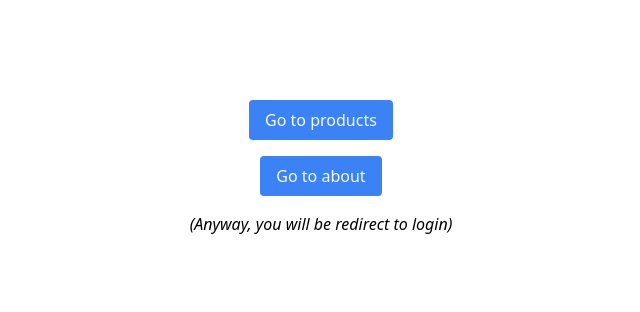
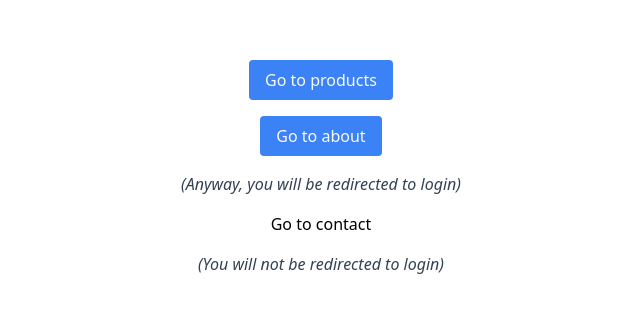
Before and after one commit to TLRKiliann/next-login, a Next.js app in the folder my-app/: page / in a window 1280 px wide. Shown: the part 232-544 px from the top of the page, without its empty margins (319-959 px from the left). Built offline with nearby package versions, Linux system fonts and the light colour scheme.

Commit message:
new link added

```diff
--- a/my-app/src/app/page.tsx
+++ b/my-app/src/app/page.tsx
@@ -12,7 +12,13 @@ export default async function Home() {
         Go to about
       </Link>
 
-      <legend className="italic">(Anyway, you will be redirect to login)</legend>
+      <legend className="text-slate-700 italic">(Anyway, you will be redirected to login)</legend>
+
+      <Link href="/contact" className="btn-secondary mt-4 mb-4">
+        Go to contact
+      </Link>
+
+      <legend className="text-slate-700 italic">(You will not be redirected to login)</legend>
 
     </div>
   )
```
